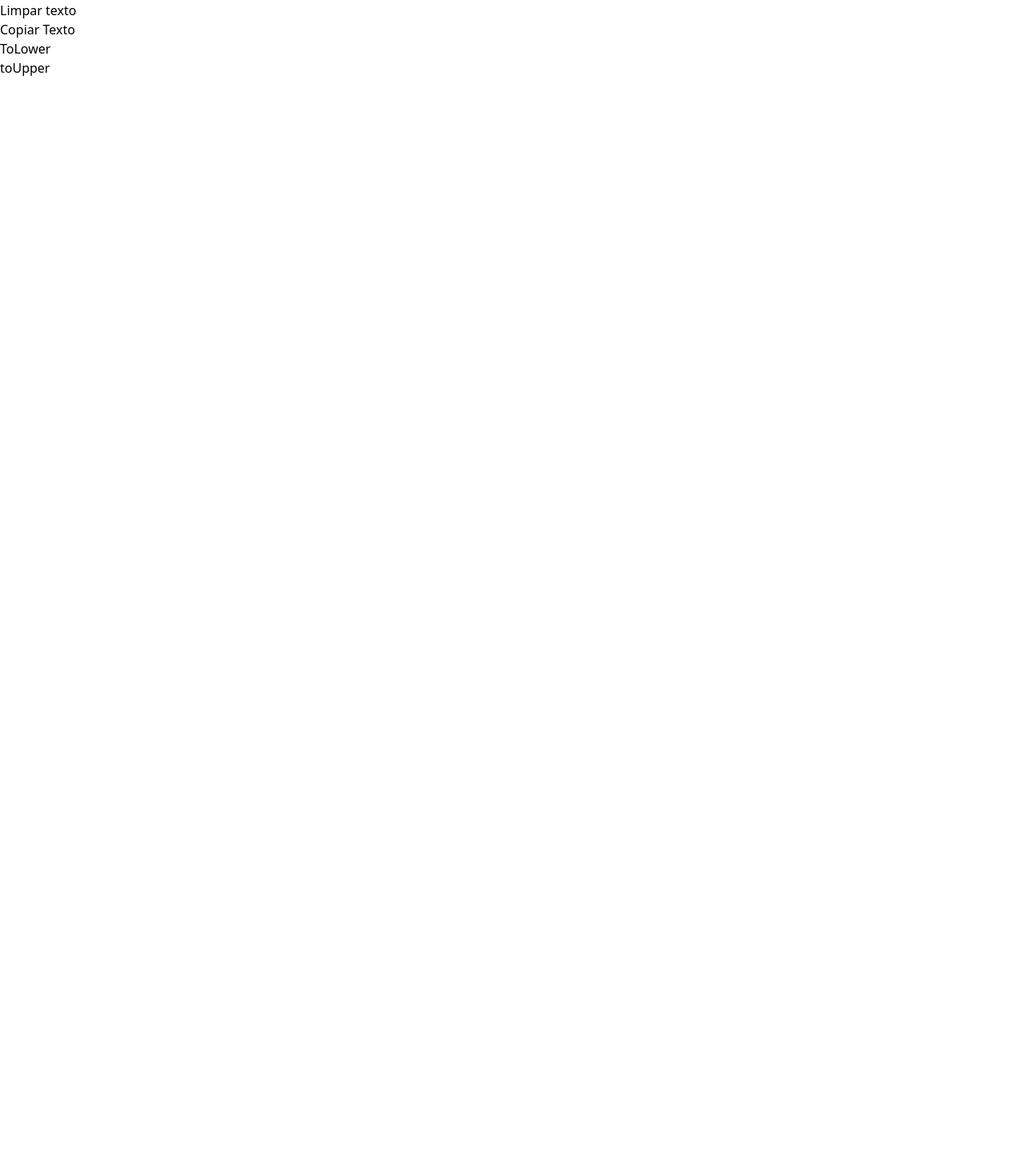
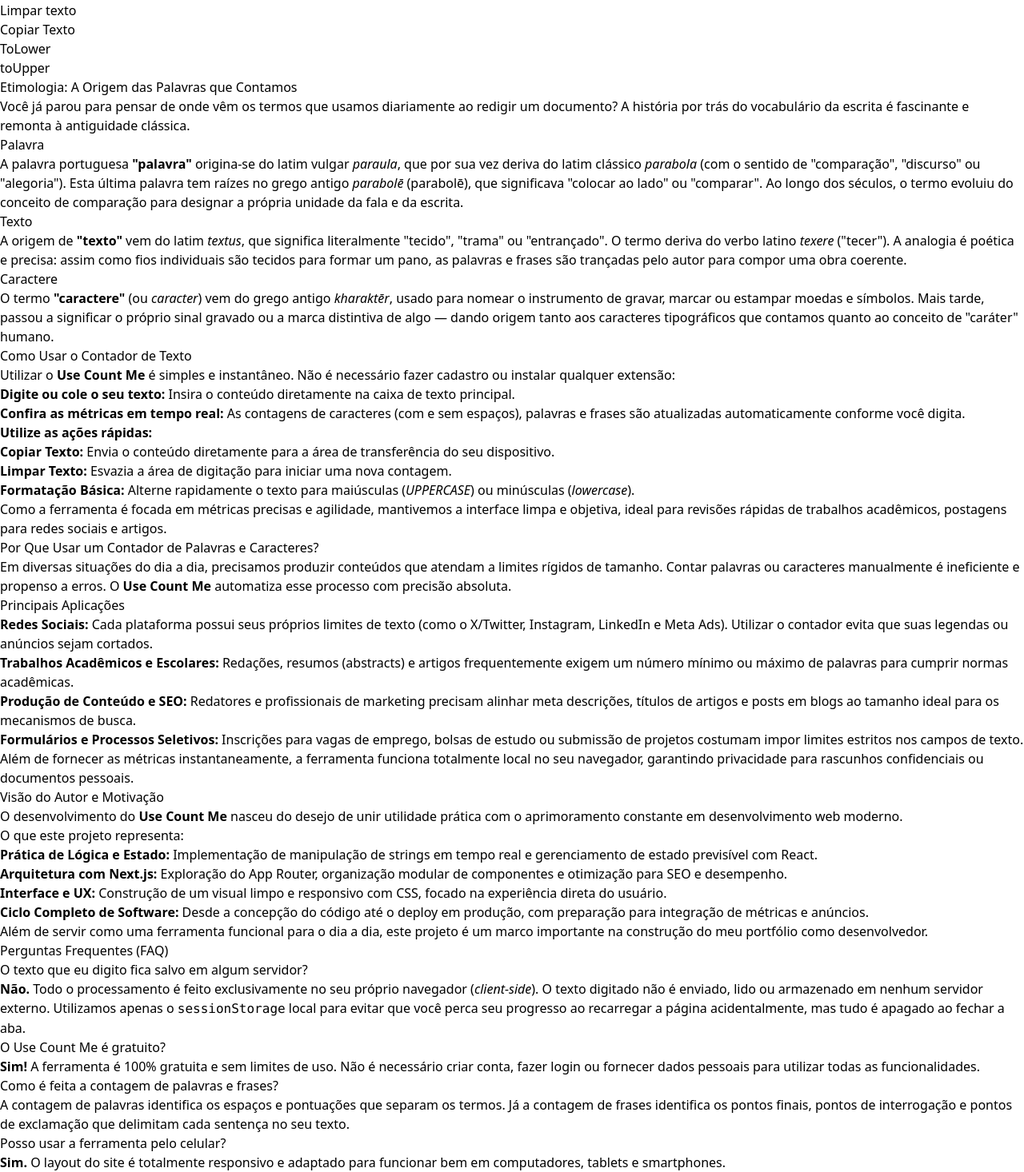
Before and after one commit to Thiago130126/UseCountME, a Next.js app: page / in a window 1280 px wide. Shown: the part 349-1815 px from the top of the page at 80% size. Before the commit the page ends 800 px from the top, so only its background shows below. Built offline with nearby package versions, Linux system fonts and the light colour scheme.

Commit message:
Novas modificações nos componentes de conteúdo e algumas boas práticas de SEO

```diff
--- a/app/layout.tsx
+++ b/app/layout.tsx
@@ -1,6 +1,52 @@
 import Script from "next/script";
 import "./globals.css";
 import { Toaster } from "sonner";
+import { Metadata } from "next";
+
+export const metadata: Metadata = {
+  title: 'Use Count Me | Contador de Palavras e Caracteres Grátis',
+  description:
+    'Ferramenta 100% gratuita para contagem precisa de caracteres, palavras e frases em tempo real. Converta textos para maiúsculas e minúsculas com facilidade.',
+
+    keywords: [
+      'contador de palavras',
+      'contador de caracteres',
+      'contar palavras online',
+      'contar caracteres sem espaço',
+      'ferramenta de texto',
+      'contagem de palavras',
+      'contador de palavras online grátis',
+      'contador de palavras para texto',
+      'contagem de palavras online',
+      'contador de palavras para SEO',
+      'densidade de palavras-chave',
+      'contador de frases e parágrafos',
+      'contador de palavras online grátis sem cadastro'
+    ],
+
+    authors: [{name: 'Thiago'}],
+    applicationName: 'Use Count Me',
+
+    openGraph: {
+      title: 'Use Count Me | Contador de Palavras e Caracteres',
+      description:
+        'Conte caracteres, palavras e frases instantaneamente direto no seu navegador com total privacidade.',
+      url: 'https://usecountme.com',
+      siteName: 'Use Count Me',
+      locale: 'pt_BR',
+      type: 'website',
+    },
+
+    twitter: {
+      card: 'summary_large_image',
+      title: 'Use Count Me | Contador de Palavras',
+      description: 'Contador de texto rápido, 100% gratuito e privado.'
+    },
+    robots: {
+      index: true,
+      follow: true,
+    },
+};
 
 export default function RootLayout({ children }: LayoutProps<"/">) {
   return (
--- a/app/page.tsx
+++ b/app/page.tsx
@@ -1,4 +1,9 @@
 'use client';
+import ComoUsar from "@/components/content/ComoUsar";
+import Etimologia from "@/components/content/Etimologia";
+import FAQ from "@/components/content/FAQ";
+import PorqueUsar from "@/components/content/PorqueUsar";
+import VisaoAutor from "@/components/content/VisaoAutor";
 import TextInput from "@/components/inputs/TextInput";
 
 export default function Home() {
@@ -13,7 +18,25 @@
       </div>
 
       <div>
+        <div>
+          <Etimologia/>
+        </div>
 
+        <div>
+          <ComoUsar/>
+        </div>
+
+        <div>
+          <PorqueUsar/>
+        </div>
+
+        <div>
+          <VisaoAutor/>
+        </div>
+
+        <div>
+          <FAQ/>
+        </div>
       </div>
     </div>
   );
--- a/components/content/ComoUsar.tsx
+++ b/components/content/ComoUsar.tsx
@@ -1,16 +1,34 @@
-export default function ComoUsar(){
-    return(
+export default function ComoUsar() {
+    return (
         <div>
-            <h1>Como usar?</h1>
+        <h2>Como Usar o Contador de Texto</h2>
 
-            <section>
-                <p>
-                    Para usar o site, não é difícil, basta escrever ou colar o texto, na caixa de texto, e já aparecerá imediatamente a contagem de caracteres com e
-                    sem espaços, palavras e frases. E se você ainda quiser manipular o texto, há os botões para converter todas as letras para maiúsculas ou minúsculas.
-                    Como o foco desse site é contar palavras e não manipular texto, eu não implementei tantas opções de manipulação.
-                    Ainda há os botões, para copiar o texto direto para a área de transferência e o botão para limpar a caixa de texto.
-                </p>
-            </section>
+        <section>
+            <p>
+            Utilizar o <strong>Use Count Me</strong> é simples e instantâneo. Não é necessário fazer cadastro ou instalar qualquer extensão:
+            </p>
+
+            <ol>
+            <li>
+                <strong>Digite ou cole o seu texto:</strong> Insira o conteúdo diretamente na caixa de texto principal.
+            </li>
+            <li>
+                <strong>Confira as métricas em tempo real:</strong> As contagens de caracteres (com e sem espaços), palavras e frases são atualizadas automaticamente conforme você digita.
+            </li>
+            <li>
+                <strong>Utilize as ações rápidas:</strong>
+                <ul>
+                <li><strong>Copiar Texto:</strong> Envia o conteúdo diretamente para a área de transferência do seu dispositivo.</li>
+                <li><strong>Limpar Texto:</strong> Esvazia a área de digitação para iniciar uma nova contagem.</li>
+                <li><strong>Formatação Básica:</strong> Alterne rapidamente o texto para maiúsculas (<em>UPPERCASE</em>) ou minúsculas (<em>lowercase</em>).</li>
+                </ul>
+            </li>
+            </ol>
+
+            <p>
+            Como a ferramenta é focada em métricas precisas e agilidade, mantivemos a interface limpa e objetiva, ideal para revisões rápidas de trabalhos acadêmicos, postagens para redes sociais e artigos.
+            </p>
+        </section>
         </div>
     );
 }
--- a/components/content/Etimologia.tsx
+++ b/components/content/Etimologia.tsx
@@ -1,13 +1,34 @@
-export default function Etimologia(){
-    return(
+export default function Etimologia() {
+    return (
         <div>
-            <h1>Etimologia</h1>
+        <h2>Etimologia: A Origem das Palavras que Contamos</h2>
 
-            <section>
-                <p>
-                    A palavra portuguesa "palavra" origina-se do latim vulgar paraula, que descende do latim clássico parabola (significando "fala", "discurso" ou "comparação")
-                </p>
-            </section>
+        <section>
+            <p>
+            Você já parou para pensar de onde vêm os termos que usamos diariamente ao redigir um documento? A história por trás do vocabulário da escrita é fascinante e remonta à antiguidade clássica.
+            </p>
+
+            <div>
+            <h3> Palavra</h3>
+            <p>
+                A palavra portuguesa <strong>"palavra"</strong> origina-se do latim vulgar <em>paraula</em>, que por sua vez deriva do latim clássico <em>parabola</em> (com o sentido de "comparação", "discurso" ou "alegoria"). Esta última palavra tem raízes no grego antigo <em>parabolē</em> (parabolē), que significava "colocar ao lado" ou "comparar". Ao longo dos séculos, o termo evoluiu do conceito de comparação para designar a própria unidade da fala e da escrita.
+            </p>
+            </div>
+
+            <div>
+            <h3> Texto</h3>
+            <p>
+                A origem de <strong>"texto"</strong> vem do latim <em>textus</em>, que significa literalmente "tecido", "trama" ou "entrançado". O termo deriva do verbo latino <em>texere</em> ("tecer"). A analogia é poética e precisa: assim como fios individuais são tecidos para formar um pano, as palavras e frases são trançadas pelo autor para compor uma obra coerente.
+            </p>
+            </div>
+
+            <div>
+            <h3> Caractere</h3>
+            <p>
+                O termo <strong>"caractere"</strong> (ou <em>caracter</em>) vem do grego antigo <em>kharaktēr</em>, usado para nomear o instrumento de gravar, marcar ou estampar moedas e símbolos. Mais tarde, passou a significar o próprio sinal gravado ou a marca distintiva de algo — dando origem tanto aos caracteres tipográficos que contamos quanto ao conceito de "caráter" humano.
+            </p>
+            </div>
+        </section>
         </div>
     );
 }
--- a/components/content/FAQ.tsx
+++ b/components/content/FAQ.tsx
@@ -1,17 +1,36 @@
-export default function FAQ(){
-    return(
+export default function FAQ() {
+    return (
         <div>
-            <h1>FAQ</h1>
+        <h2>Perguntas Frequentes (FAQ)</h2>
 
         <section>
+            <div>
+            <h3> O texto que eu digito fica salvo em algum servidor?</h3>
             <p>
-                    Pergunta: O que eu escrevo no site, fica salvo em algum lugar?
-                    Resposta: Não, após fechar a aba, tudo o que foi escrito será perdido
+                <strong>Não.</strong> Todo o processamento é feito exclusivamente no seu próprio navegador (<em>client-side</em>). O texto digitado não é enviado, lido ou armazenado em nenhum servidor externo. Utilizamos apenas o <code>sessionStorage</code> local para evitar que você perca seu progresso ao recarregar a página acidentalmente, mas tudo é apagado ao fechar a aba.
             </p>
+            </div>
+
+            <div>
+            <h3> O Use Count Me é gratuito?</h3>
             <p>
-                    Pergunta:
-                    Resposta:
+                <strong>Sim!</strong> A ferramenta é 100% gratuita e sem limites de uso. Não é necessário criar conta, fazer login ou fornecer dados pessoais para utilizar todas as funcionalidades.
             </p>
+            </div>
+
+            <div>
+            <h3> Como é feita a contagem de palavras e frases?</h3>
+            <p>
+                A contagem de palavras identifica os espaços e pontuações que separam os termos. Já a contagem de frases identifica os pontos finais, pontos de interrogação e pontos de exclamação que delimitam cada sentença no seu texto.
+            </p>
+            </div>
+
+            <div>
+            <h3> Posso usar a ferramenta pelo celular?</h3>
+            <p>
+                <strong>Sim.</strong> O layout do site é totalmente responsivo e adaptado para funcionar bem em computadores, tablets e smartphones.
+            </p>
+            </div>
         </section>
         </div>
     );
--- a/components/content/PorqueUsar.tsx
+++ b/components/content/PorqueUsar.tsx
@@ -1,15 +1,34 @@
-export default function PorqueUsar(){
-    return(
+export default function PorqueUsar() {
+    return (
         <div>
-            <h1>Porque usar?</h1>
+        <h2>Por Que Usar um Contador de Palavras e Caracteres?</h2>
 
-            <section>
-                <p>
-                    Muitas vezes, na vida, nos encontramos em uma situação, onde precisamos criar um texto, com uma quantidade de caracteres, ou de palavras mínima, seja para
-                    um post nas redes sociais, um documento de texto, uma redação escolar, ou qualquer que seja o motivo. É aí que entra essa ferramenta, para que contar
-                    palavra por palavra, ou caractere por caractere, quando pode-se usar uma ferramenta que faz essa contagem com 100% de precisão.
-                </p>
-            </section>
+        <section>
+            <p>
+            Em diversas situações do dia a dia, precisamos produzir conteúdos que atendam a limites rígidos de tamanho. Contar palavras ou caracteres manualmente é ineficiente e propenso a erros. O <strong>Use Count Me</strong> automatiza esse processo com precisão absoluta.
+            </p>
+
+            <h3>Principais Aplicações</h3>
+
+            <ul>
+            <li>
+                <strong>Redes Sociais:</strong> Cada plataforma possui seus próprios limites de texto (como o X/Twitter, Instagram, LinkedIn e Meta Ads). Utilizar o contador evita que suas legendas ou anúncios sejam cortados.
+            </li>
+            <li>
+                <strong>Trabalhos Acadêmicos e Escolares:</strong> Redações, resumos (abstracts) e artigos frequentemente exigem um número mínimo ou máximo de palavras para cumprir normas acadêmicas.
+            </li>
+            <li>
+                <strong>Produção de Conteúdo e SEO:</strong> Redatores e profissionais de marketing precisam alinhar meta descrições, títulos de artigos e posts em blogs ao tamanho ideal para os mecanismos de busca.
+            </li>
+            <li>
+                <strong>Formulários e Processos Seletivos:</strong> Inscrições para vagas de emprego, bolsas de estudo ou submissão de projetos costumam impor limites estritos nos campos de texto.
+            </li>
+            </ul>
+
+            <p>
+            Além de fornecer as métricas instantaneamente, a ferramenta funciona totalmente local no seu navegador, garantindo privacidade para rascunhos confidenciais ou documentos pessoais.
+            </p>
+        </section>
         </div>
     );
 }
--- a/components/content/VisaoAutor.tsx
+++ b/components/content/VisaoAutor.tsx
@@ -1,14 +1,33 @@
-export default function VisaoAutor(){
-    return(
+export default function VisaoAutor() {
+    return (
         <div>
-            <h1>Visão do Autor</h1>
+        <h2>Visão do Autor e Motivação</h2>
 
-            <section>
-                <p>
-                    Esse projeto foi bem legal de ser feito, basicamente foram exercícios simples de lógica de programação, praticando o react, praticando web design com CSS.
-                    Esse projetinho serviu para ganhar mais experiência com NextJS, colocar um site em produção e compor meu portfólio.
-                </p>
-            </section>
+        <section>
+            <p>
+            O desenvolvimento do <strong>Use Count Me</strong> nasceu do desejo de unir utilidade prática com o aprimoramento constante em desenvolvimento web moderno.
+            </p>
+
+            <h3>O que este projeto representa:</h3>
+            <ul>
+            <li>
+                <strong>Prática de Lógica e Estado:</strong> Implementação de manipulação de strings em tempo real e gerenciamento de estado previsível com React.
+            </li>
+            <li>
+                <strong>Arquitetura com Next.js:</strong> Exploração do App Router, organização modular de componentes e otimização para SEO e desempenho.
+            </li>
+            <li>
+                <strong>Interface e UX:</strong> Construção de um visual limpo e responsivo com CSS, focado na experiência direta do usuário.
+            </li>
+            <li>
+                <strong>Ciclo Completo de Software:</strong> Desde a concepção do código até o deploy em produção, com preparação para integração de métricas e anúncios.
+            </li>
+            </ul>
+
+            <p>
+            Além de servir como uma ferramenta funcional para o dia a dia, este projeto é um marco importante na construção do meu portfólio como desenvolvedor.
+            </p>
+        </section>
         </div>
     );
 }
```
Lines whose indentation alone changed are shown as unchanged.
